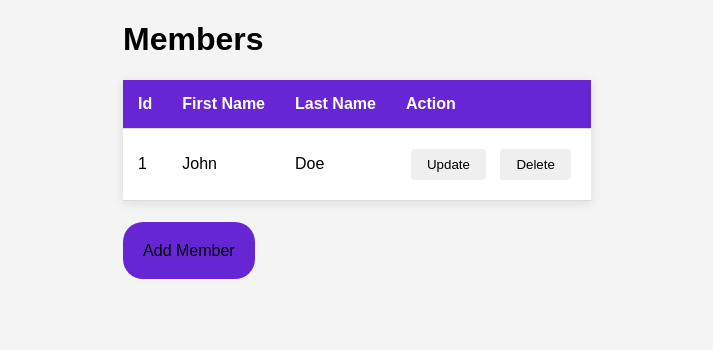
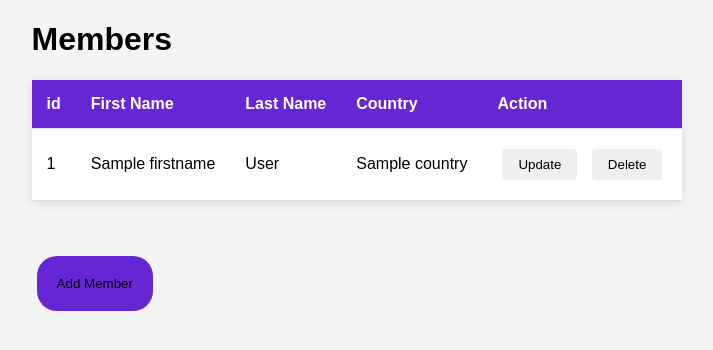
Before and after one commit to MokhlesTr/crud-api-django, a Django app: template newapp/templates/index.html in a window 1280 px wide. Shown: the top 350 px of the page, without its empty margins (283-996 px from the left). Run offline with Django 5.2, Linux system fonts and the light colour scheme; the template is opened without the code that fills it: most values are stand-ins (such as "Sample title", 1, 10 or a date in 2020).

Commit message:
table changes

```diff
--- a/newapp/templates/index.html
+++ b/newapp/templates/index.html
@@ -57,26 +57,32 @@
       <table>
         <thead>
           <tr>
-            <th>Id</th>
+            <th>id</th>
             <th>First Name</th>
             <th>Last Name</th>
+            <th>Country</th>
             <th>Action</th>
           </tr>
         </thead>
+        {% for x in mem %}
+
         <tbody>
           <tr>
-            <td>1</td>
-            <td>John</td>
-            <td>Doe</td>
+            <td>{{x.id}}</td>
+            <td>{{x.firstname}}</td>
+            <td>{{x.lastname}}</td>
+            <td>{{x.country}}</td>
+
             <td>
               <a><button id="up">Update</button></a>
               <a><button id="del">Delete</button></a>
             </td>
           </tr>
         </tbody>
+        {% endfor%}
       </table>
       <br />
-      <a id="new3">Add Member</a>
+      <button id="new3">Add Member</button>
     </div>
   </body>
 </html>
```
